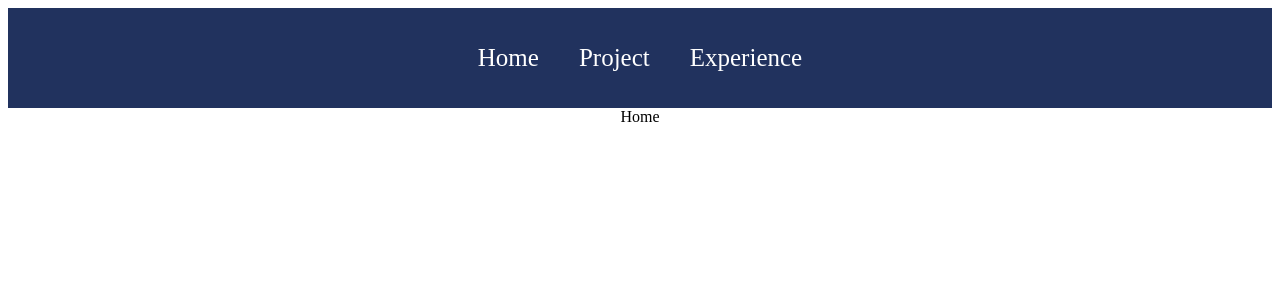
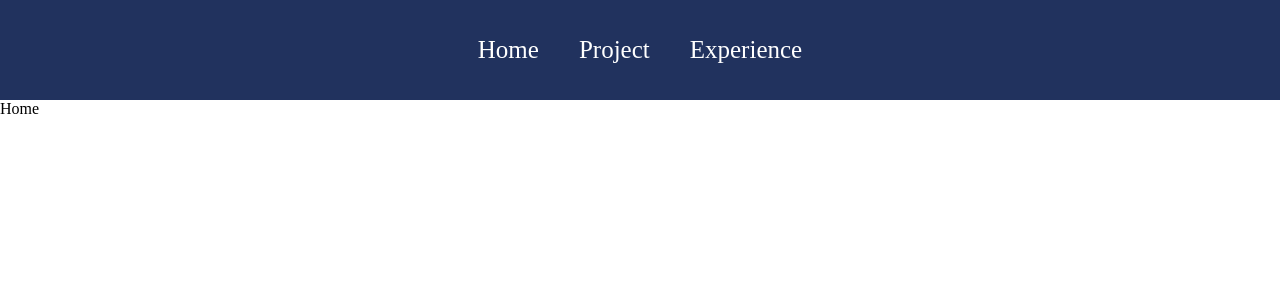
Before and after one commit to TommyHakGH/PersonalWebsite, a React (Create React App) app: page / in a window 1280 px wide. Shown: the top 300 px of the page. Built offline with nearby package versions, Linux system fonts and the light colour scheme.

Commit message:
deleted clutter in app.css file, and added 0 to margin and padding, should do this for future projects

```diff
--- a/src/App.css
+++ b/src/App.css
@@ -1,38 +1,8 @@
 .App {
-  text-align: center;
+  text-aling: center;
 }
 
-.App-logo {
-  height: 40vmin;
-  pointer-events: none;
+body{
+  padding: 0;
+  margin: 0;
 }
-
-@media (prefers-reduced-motion: no-preference) {
-  .App-logo {
-    animation: App-logo-spin infinite 20s linear;
-  }
-}
-
-.App-header {
-  background-color: #282c34;
-  min-height: 100vh;
-  display: flex;
-  flex-direction: column;
-  align-items: center;
-  justify-content: center;
-  font-size: calc(10px + 2vmin);
-  color: white;
-}
-
-.App-link {
-  color: #61dafb;
-}
-
-@keyframes App-logo-spin {
-  from {
-    transform: rotate(0deg);
-  }
-  to {
-    transform: rotate(360deg);
-  }
-}
```
